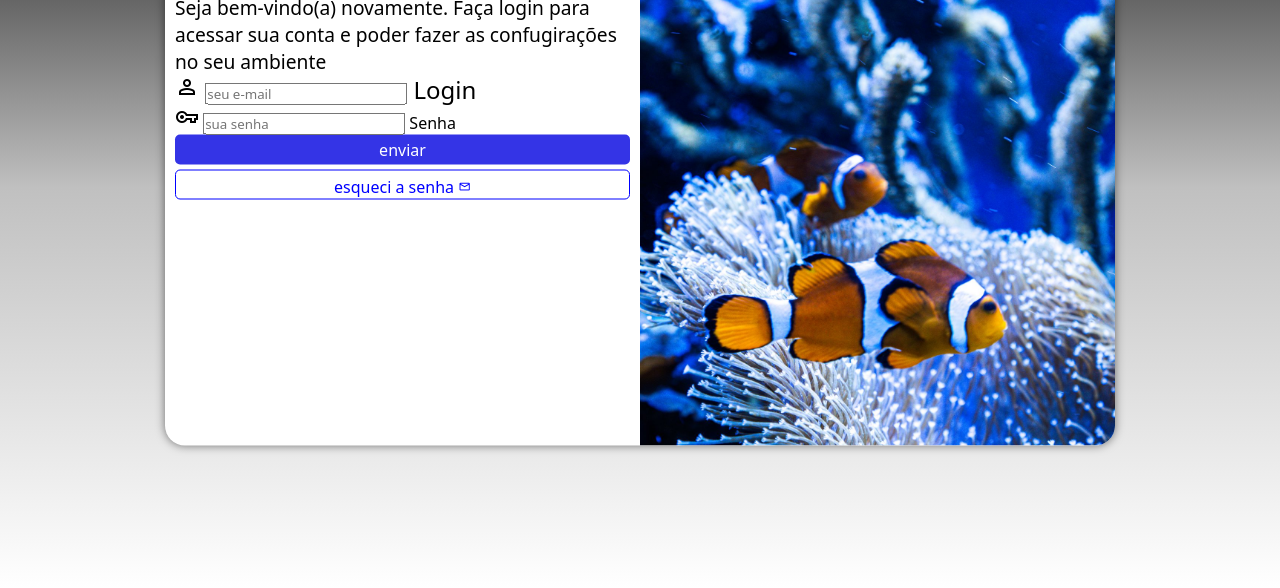
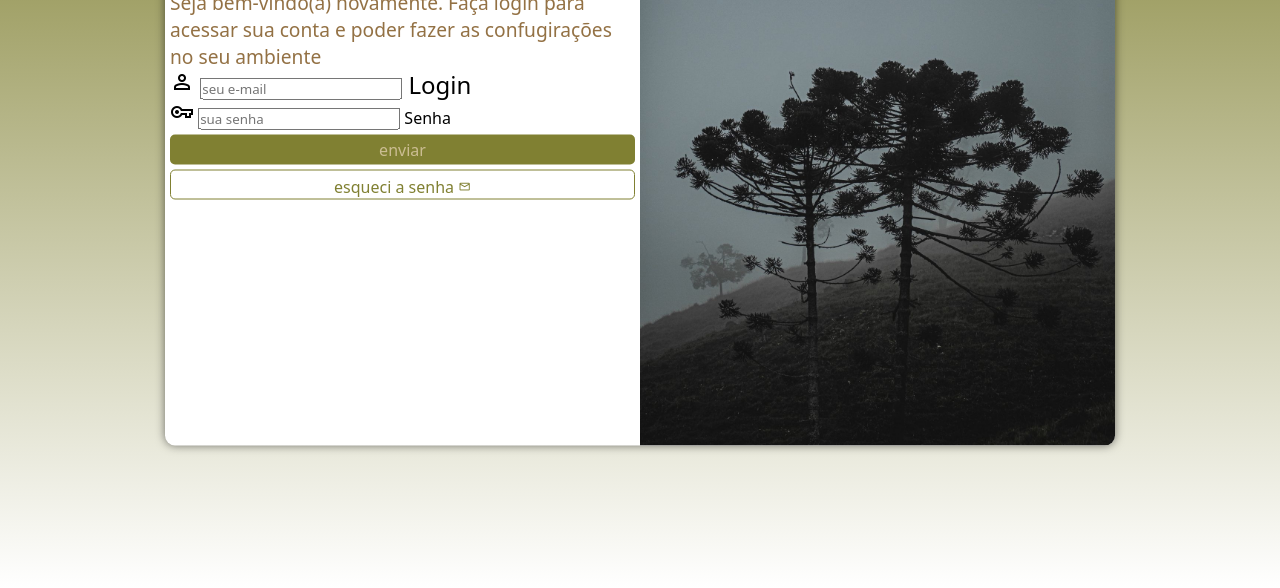
Before and after one commit to 31php/projeto-login, a plain HTML site: page index.html in a window 1280 px wide. Shown: the part 212-800 px from the top of the page. Drawn offline with nearby package versions, Linux system fonts and the light colour scheme.

Commit message:
mudando cores,imagens e outras coias no projeto

```diff
--- a/css/estilos.css
+++ b/css/estilos.css
@@ -7,7 +7,7 @@
     box-sizing: border-box;
 }
 body, html{
-    background-color: rgba(108, 196, 247, 0.733);
+    background-color: rgb(128, 128, 50);
     width: 100vw;
     height: 100vh;
 }
@@ -26,21 +26,21 @@ section#login{
     background-color: white;
     width: 250px;
     height: 515px;
-    border-radius: 20px;
-    box-shadow: 0px 0px 10px rgba(0, 0, 0, 0.527);
+    border-radius: 10px;
+    box-shadow: 0px 0px 10px rgba(0, 0, 0, 0.530);
 
     transition: width 0.3s, height 0.3s;
     transition-timing-function: ease;
 }
 section#login > div#imagem{
     display: block;
-    background: url(../imagem/pexels-juanvidas-27033498.jpg) no-repeat center center;
+    background: url(../imagem/pexels-lucaspezeta-5590063.jpg) no-repeat center center;
     background-size: cover;
     height: 200px;
 }
 section#login > div#formulario{
     display: block;
-    padding: 10px;
+    padding: 5px;
 }
 div#formulario > h1{
     text-align: center;
@@ -54,14 +54,16 @@ form > input[type=submit]{
     font-size: 1em;
     width: 100%;
     height: 30px;
-    color: white;
+    margin-top: 5px;
+    color: #cbbd93;
     border: none;
     border-radius: 5px;
-    background-color: rgba(12, 12, 226, 0.836);
+    background-color: rgb(128, 128, 50);
     cursor: pointer;
 }
 form > input[type=submit]:hover{
-    background-color: rgba(86, 175, 190, 0.733);
+    background-color: rgb(185, 185, 101, 0.822);
+    color: #695518;
 }
 form > a.botao{
     display: block;
@@ -71,9 +73,9 @@ form > a.botao{
     height: 30px;
     padding-top: 5px;
     margin-top: 5px;
-    color: blue;
+    color: rgb(128, 128, 50);
     background-color: white;
-    border: 1px solid blue;
+    border: 1px solid rgb(128, 128, 50);
     border-radius: 5px;
     text-decoration: none;
 }
--- a/css/mediaQueries.css
+++ b/css/mediaQueries.css
@@ -11,7 +11,7 @@ Grandes Telas: acima de 1200px;
 @media screen and (min-width: 768px){
 
     body{
-        background-image: linear-gradient(to top,white,silver,black);
+        background-image: linear-gradient(to top,white, rgb(128, 128, 50));
     }
 
     section#login{
@@ -27,16 +27,18 @@ Grandes Telas: acima de 1200px;
         width: 75%;
     }
       div#formulario > h1{
-    font-size: 2em;
+        color: rgba(128, 87, 34, 0.849);
+        font-size: 2em;
     }
     div#formulario > p{
-    font-size: 1.2em;
+        color: rgba(128, 87, 34, 0.849);
+        font-size: 1.2em;
     }
 }
 @media screen and (min-width: 992px){
 
     body{
-        background-image: linear-gradient(to top,white,silver,black);
+        background-image: linear-gradient(to top,white, rgb(128, 128, 50));
     }
 
     section#login{
```
Also changed, not shown: imagem/pexels-lucaspezeta-5590063.jpg (added).
